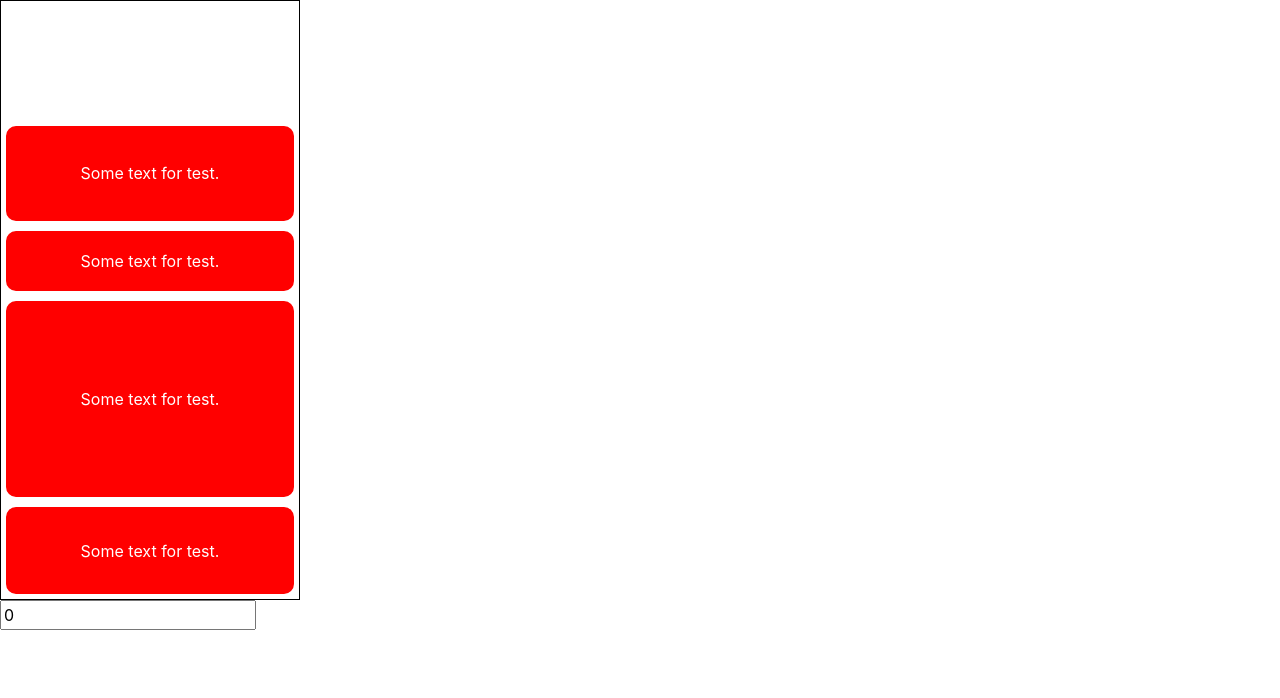
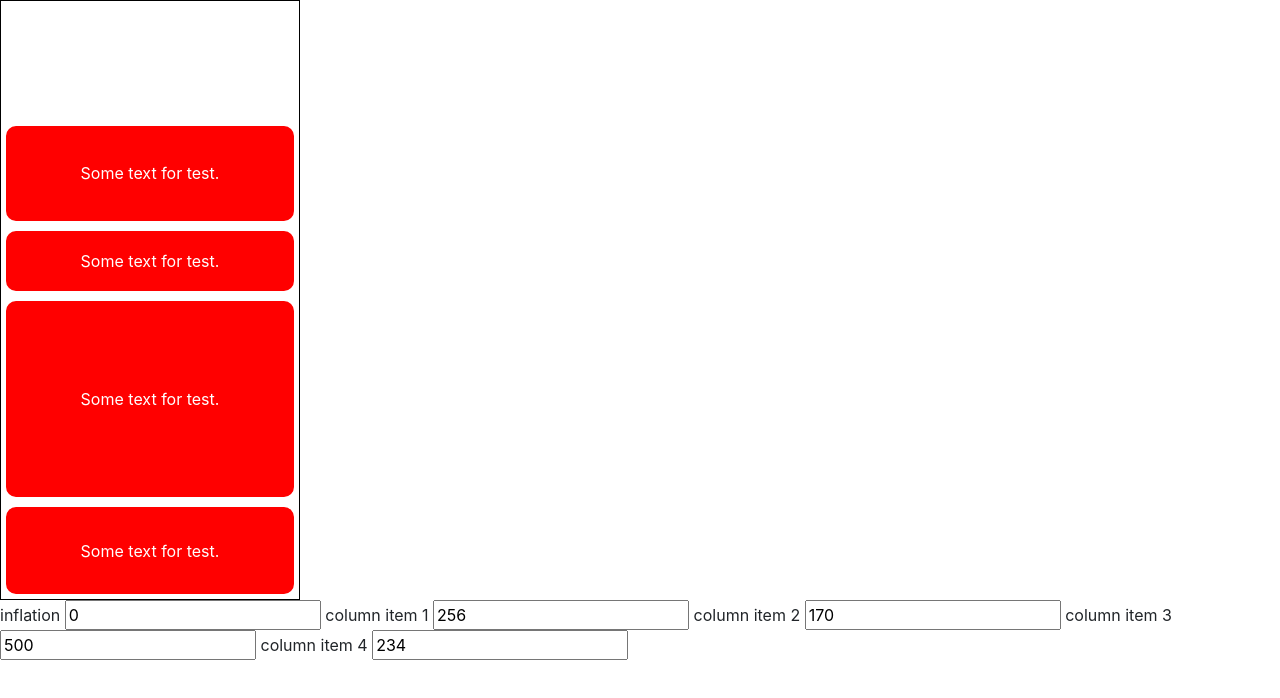
Before and after one commit to gihook/charts, an Angular app: page / in a window 1280 px wide. Shown: the top 698 px of the page. Built offline with nearby package versions, Linux system fonts and the light colour scheme.

Commit message:
Secong working version

```diff
--- a/src/app/app.component.html
+++ b/src/app/app.component.html
@@ -1,2 +1,12 @@
 <!-- <app-chart-list [ratios]="ratioList"></app-chart-list> -->
-<app-column [columnItems]="columnItems"></app-column>
+<app-column [inflation]="inflation" [columnItems]="columnItems"></app-column>
+inflation
+<input type="number" [(ngModel)]="inflation" >
+column item 1
+<input type="number" [(ngModel)]="columnItem1.value" >
+column item 2
+<input type="number" [(ngModel)]="columnItem2.value" >
+column item 3
+<input type="number" [(ngModel)]="columnItem3.value" >
+column item 4
+<input type="number" [(ngModel)]="columnItem4.value" >
--- a/src/app/app.component.ts
+++ b/src/app/app.component.ts
@@ -13,6 +13,11 @@ export class AppComponent {
   ratioList: Ratio[];
   height: number;
   columnItems: ColumnItem[];
+  inflation: number = 0;
+  columnItem1: ColumnItem;
+  columnItem2: ColumnItem;
+  columnItem3: ColumnItem;
+  columnItem4: ColumnItem;
 
   constructor() {
 	this.ratio = new Ratio();
@@ -45,24 +50,24 @@ export class AppComponent {
 
 	this.columnItems = [];
 
-	let columnItem1 = new ColumnItem();
-	columnItem1.label = 'Item 1';
-	columnItem1.value = 256;
-	this.columnItems.push(columnItem1);
+	this.columnItem1 = new ColumnItem();
+	this.columnItem1.label = 'Item 1';
+	this.columnItem1.value = 256;
+	this.columnItems.push(this.columnItem1);
 
-	let columnItem2 = new ColumnItem();
-	columnItem2.label = 'Item 2';
-	columnItem2.value = 170;
-	this.columnItems.push(columnItem2);
+	this.columnItem2 = new ColumnItem();
+	this.columnItem2.label = 'Item 2';
+	this.columnItem2.value = 170;
+	this.columnItems.push(this.columnItem2);
 
-	let columnItem3 = new ColumnItem();
-	columnItem3.label = 'Item 3';
-	columnItem3.value = 500;
-	this.columnItems.push(columnItem3);
+	this.columnItem3 = new ColumnItem();
+	this.columnItem3.label = 'Item 3';
+	this.columnItem3.value = 500;
+	this.columnItems.push(this.columnItem3);
 
-	let columnItem4 = new ColumnItem();
-	columnItem4.label = 'Item 3';
-	columnItem4.value = 234;
-	this.columnItems.push(columnItem4);
+	this.columnItem4 = new ColumnItem();
+	this.columnItem4.label = 'Item 3';
+	this.columnItem4.value = 234;
+	this.columnItems.push(this.columnItem4);
   }
 }
--- a/src/app/components/column/column.component.css
+++ b/src/app/components/column/column.component.css
@@ -24,5 +24,4 @@ p.blocktext {
 	background-color: red;
 	border: 5px solid white;
 	border-radius: 15px;
-
 }
--- a/src/app/components/column/column.component.html
+++ b/src/app/components/column/column.component.html
@@ -1,19 +1,8 @@
 <div class="component-container">
 	<div class="empty-space" [style.height]="emptyDivPercentage + '%'"></div>
 	<div class="column-container" [style.height]="containerDivePercentage + '%'">
-		<!-- <div class="column-row">
-			<p class="blocktext">Some text for test.</p>
-		</div>
-		<div class="column-row">
-			<p class="blocktext">Some text for test.</p>
-		</div>
-		<div class="column-row">
-			<p class="blocktext">Some text for test.</p>
-		</div> -->
 		<div *ngFor="let column of columnItems" [style.height]="getColumnHeightPercentage(column.value) + '%'" class="column-row">
 			<p class="blocktext">Some text for test.</p>
 		</div>
 	</div>
 </div>
-
-<input type="number" [ngModel]="inflation" (ngModelChange)="onInflationChange($event)">
--- a/src/app/components/column/column.component.ts
+++ b/src/app/components/column/column.component.ts
@@ -6,16 +6,18 @@ import { ColumnItem } from '../../models/column-item.model';
 	templateUrl: './column.component.html',
 	styleUrls: ['./column.component.css']
 })
-export class ColumnComponent implements OnInit {
+export class ColumnComponent {
 	@Input() columnItems: ColumnItem[];
+	@Input() inflation: number = 0;
 
-	inflation: number = 0;
 	emptyDivPercentage: number = 20;
 	containerDivePercentage: number = 80;
 
 	constructor() { }
 
-	ngOnInit() {
+	// tslint:disable-next-line:use-life-cycle-interface
+	ngOnChanges() {
+		this.onInflationChange(this.inflation);
 	}
 
 	onInflationChange(value) {
```
Also changed, not shown: src/app/services/notification.service.ts (added, +13 -0 lines), 1 other file (tests, documents, lock files or other folders).
